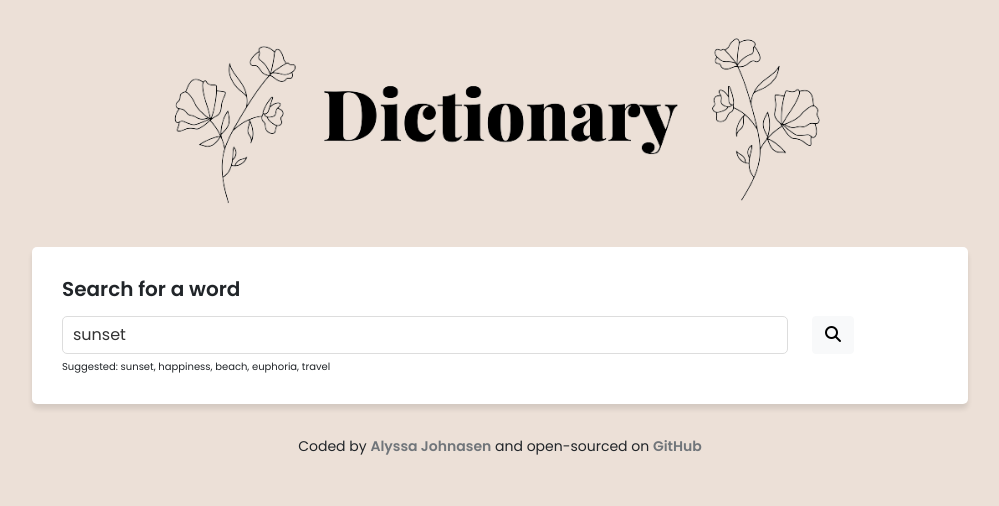
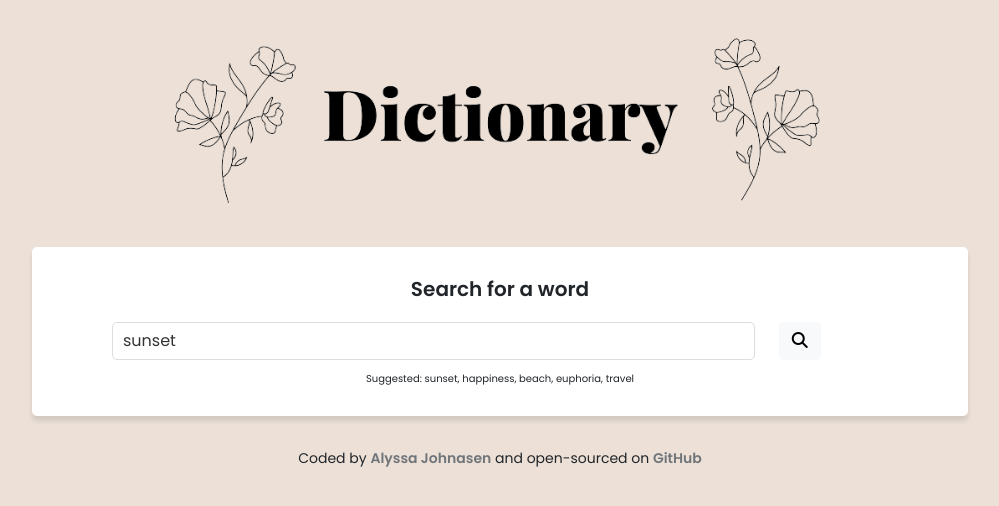
Before and after one commit to alyssajohnasen/dictionary-app, a React (Create React App) app: page / in a window 1280 px wide. Shown: the top 506 px of the page, without its empty margins (140-1139 px from the left). Built offline with nearby package versions, Linux system fonts and the light colour scheme; no server answers.

Commit message:
Center align search form section

```diff
--- a/src/Dictionary.css
+++ b/src/Dictionary.css
@@ -2,6 +2,7 @@
   font-size: 20px;
   font-weight: bold;
   margin-bottom: 15px;
+  text-align: center;
 }
 
 .Dictionary section {
@@ -10,6 +11,10 @@
   box-shadow: 0 5px 5px rgb(0 0 0 / 10%);
   padding: 30px;
   margin: 20px 0;
+}
+
+.Dictionary form {
+  padding: 6px 50px;
 }
 
 .Dictionary input {
@@ -23,4 +28,5 @@
 .Dictionary .hint {
   font-size: 10px;
   margin-top: 5px;
+  text-align: center;
 }
```
